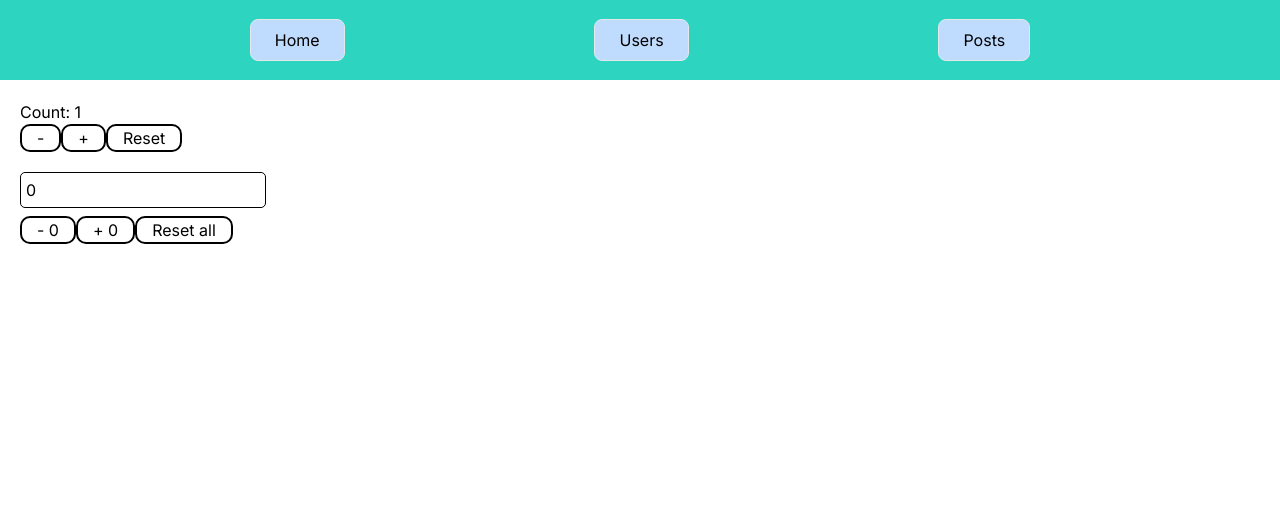
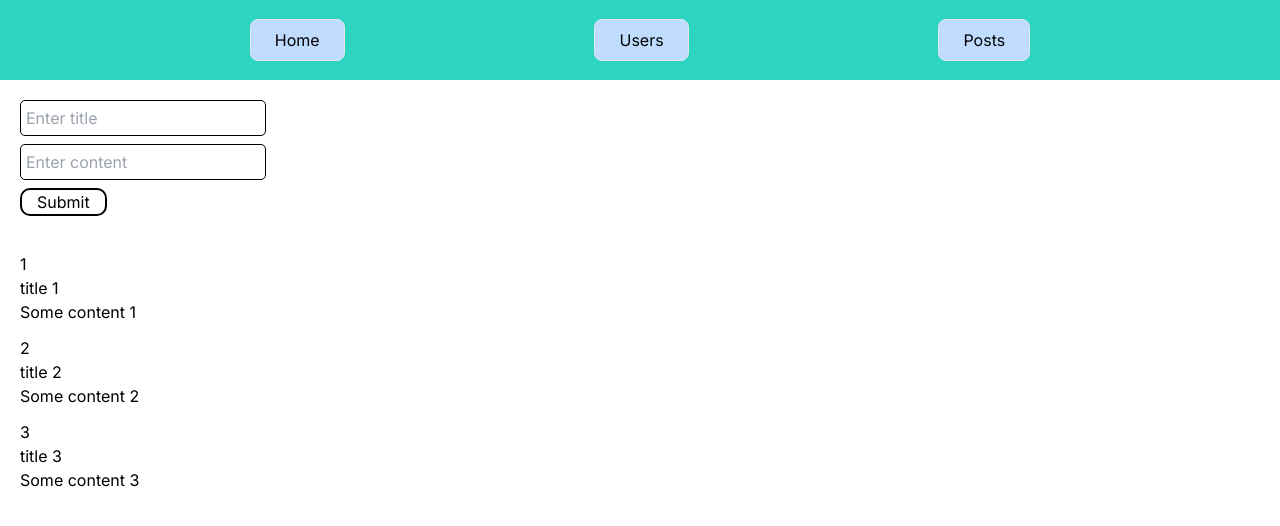
Before and after one commit to Vadim-Bykov/react-course, a Next.js app: page / in a window 1280 px wide. Shown: the top 526 px of the page. Built offline with nearby package versions, Linux system fonts and the light colour scheme.

Commit message:
feat: 11 - one more example

```diff
--- a/src/pages/Home/HomePage.tsx
+++ b/src/pages/Home/HomePage.tsx
@@ -6,8 +6,9 @@ import {
   incrementByAmount,
   reset,
 } from "@/store/features/counter/counterSlice";
+import { addPost } from "@/store/features/posts/postsSlice";
 import { useAppDispatch, useAppSelector } from "@/store/store";
-import { ChangeEventHandler, useState } from "react";
+import { ChangeEventHandler, FormEventHandler, useState } from "react";
 
 interface ModalData {
   number: number;
@@ -15,50 +16,70 @@ interface ModalData {
 }
 
 export function HomePage() {
-  const count = useAppSelector((state) => state.counter.count);
+  const posts = useAppSelector((state) => state.posts);
   const dispatch = useAppDispatch();
-  const [value, setValue] = useState(0);
+  const [title, setTitle] = useState<string>("");
+  const [content, setContent] = useState<string>("");
 
-  const onChange: ChangeEventHandler<HTMLInputElement> = (e) => {
-    const inputValue = +e.currentTarget.value;
-
-    if (isNaN(inputValue)) return;
-
-    setValue(inputValue);
+  const onChangeTitle: ChangeEventHandler<HTMLInputElement> = (e) => {
+    if (!!e.target.value.trim()) {
+      setTitle(e.target.value);
+    }
   };
 
-  const resetAll = () => {
-    dispatch(reset());
-    setValue(0);
+  const onChangeContent: ChangeEventHandler<HTMLInputElement> = (e) => {
+    if (!!e.target.value.trim()) {
+      setContent(e.target.value);
+    }
+  };
+
+  const resetForm = () => {
+    setTitle("");
+    setContent("");
+  };
+
+  const onSubmit: FormEventHandler<HTMLFormElement> = (e) => {
+    e.preventDefault();
+    console.log("addPost");
+
+    dispatch(addPost({ title, content }));
+    resetForm();
   };
 
   return (
     <main>
-      <section>
-        <div className="mb-5">
-          <p>Count: {count}</p>
-          <div></div>
-          <button onClick={() => dispatch(decrement())}>-</button>
-          <button onClick={() => dispatch(increment())}>+</button>
-          <button onClick={() => dispatch(reset())}>Reset</button>
-        </div>
-
-        <div>
+      <section className="mb-9">
+        <form onSubmit={onSubmit}>
           <input
-            value={value}
-            typeof="number"
-            onChange={onChange}
+            value={title}
+            typeof="title"
+            placeholder="Enter title"
+            onChange={onChangeTitle}
             className="mb-2"
           />
           <br />
-          <button onClick={() => dispatch(incrementByAmount(-value))}>
-            - {value}
-          </button>
-          <button onClick={() => dispatch(incrementByAmount(value))}>
-            + {value}
-          </button>
-          <button onClick={resetAll}>Reset all</button>
-        </div>
+          <input
+            value={content}
+            typeof="content"
+            placeholder="Enter content"
+            onChange={onChangeContent}
+            className="mb-2"
+          />
+          <br />
+          <button type="submit">Submit</button>
+        </form>
+      </section>
+
+      <section>
+        {posts.map(({ id, title, content }) => {
+          return (
+            <div className="mb-3" key={id}>
+              <p>{id}</p>
+              <p>{title}</p>
+              <p>{content}</p>
+            </div>
+          );
+        })}
       </section>
     </main>
   );
--- /dev/null
+++ b/src/store/features/posts/postsSlice.ts
@@ -0,0 +1,45 @@
+import { PayloadAction, createSlice, nanoid } from "@reduxjs/toolkit";
+
+interface PostsState {
+  id: string;
+  title: string;
+  content: string;
+}
+
+const initialState: PostsState[] = [
+  { id: "1", title: "title 1", content: "Some content 1 " },
+  { id: "2", title: "title 2", content: "Some content 2 " },
+  { id: "3", title: "title 3", content: "Some content 3 " },
+];
+
+export const postsSlice = createSlice({
+  name: "counter",
+  initialState,
+  reducers: {
+    //  addPost: {
+    //    reducer(state, action: PayloadAction<PostsState>) {
+    //      state.push(action.payload);
+    //    },
+    //    prepare: (title, content) => {
+    //      return {
+    //        payload: {
+    //          id: nanoid(),
+    //          title,
+    //          content,
+    //        },
+    //      };
+    //    },
+    //  },
+    // },
+    addPost: (
+      state,
+      action: PayloadAction<{ title: string; content: string }>
+    ) => {
+      return [...state, { id: nanoid(), ...action.payload }];
+    },
+  },
+});
+
+export const { addPost } = postsSlice.actions;
+
+export const postsReducer = postsSlice.reducer;
--- a/src/store/store.ts
+++ b/src/store/store.ts
@@ -2,10 +2,12 @@ import { configureStore } from "@reduxjs/toolkit";
 import type { TypedUseSelectorHook } from "react-redux";
 import { useDispatch, useSelector } from "react-redux";
 import { counterReducer } from "./features/counter/counterSlice";
+import { postsReducer } from "./features/posts/postsSlice";
 
 export const store = configureStore({
   reducer: {
     counter: counterReducer,
+    posts: postsReducer,
   },
 });
 
```
